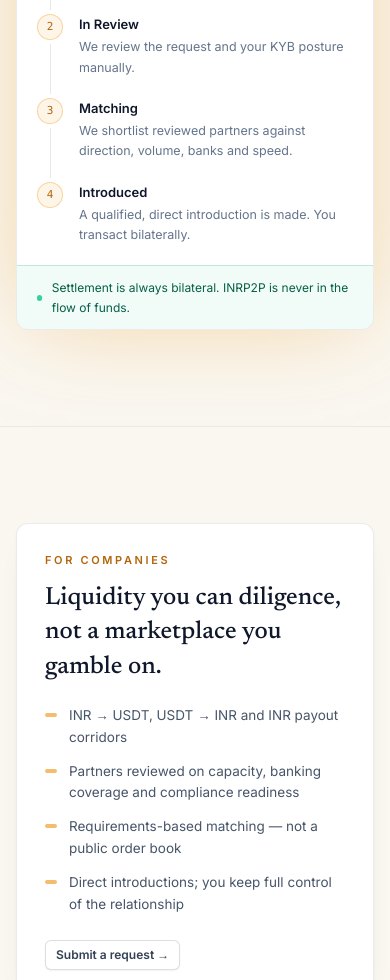
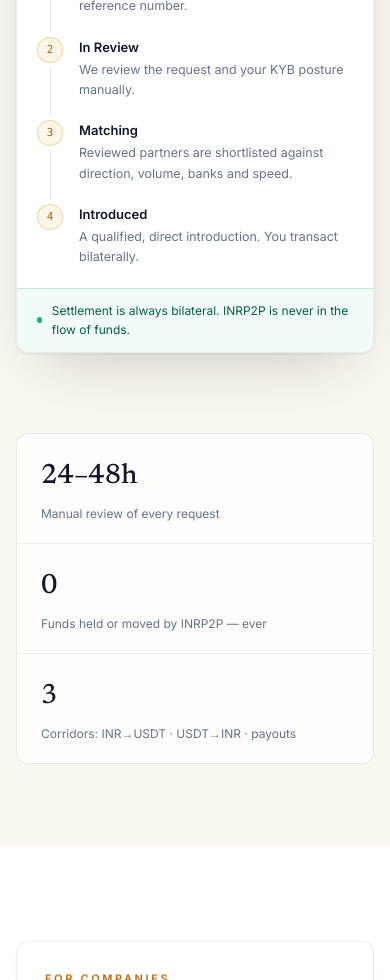
Before and after one commit to Gatsby01k/inrbill, a Next.js app: page / in a window 390 px wide. Shown: the part 1020-2000 px from the top of the page. Built offline with nearby package versions, Linux system fonts and the light colour scheme; no server answers.

Commit message:
Design elevation: aurora+ring layered backgrounds, scroll reveal motion, facts strip, ink no-custody band, dark footer, hover physics

```diff
--- a/src/app/globals.css
+++ b/src/app/globals.css
@@ -193,6 +193,35 @@
     @apply border-gold-600/50 bg-gold-500/[0.1] text-gold-700;
   }
 
+  /* ── Section bands ────────────────────────────────────────── */
+  .band-white {
+    @apply border-t border-black/[0.06] bg-white;
+  }
+  .band-ink {
+    background-color: #0d1524;
+    background-image: radial-gradient(
+      60rem 30rem at 80% -20%,
+      rgba(238, 161, 47, 0.1),
+      transparent 60%
+    );
+  }
+
+  /* ── Layered marketing backdrop ───────────────────────────── */
+  .hero-aurora {
+    position: relative;
+  }
+  .hero-aurora::after {
+    content: "";
+    position: absolute;
+    inset: 0;
+    z-index: -2;
+    pointer-events: none;
+    background:
+      radial-gradient(52rem 26rem at 82% -6rem, rgba(244, 169, 55, 0.17), transparent 62%),
+      radial-gradient(40rem 22rem at 8% -10rem, rgba(233, 120, 32, 0.1), transparent 60%),
+      radial-gradient(60rem 30rem at 50% 115%, rgba(255, 255, 255, 0.85), transparent 62%);
+  }
+
   /* ── Landing texture ──────────────────────────────────────────
      The mask lives on a ::before underlay so it fades ONLY the
      grid texture — never the section's actual content.          */
@@ -225,6 +254,42 @@
   }
 }
 
+@keyframes floaty {
+  0%,
+  100% {
+    transform: translateY(0);
+  }
+  50% {
+    transform: translateY(-7px);
+  }
+}
+
+/* Scroll-triggered reveal (see components/reveal.tsx) */
+.rv {
+  opacity: 0;
+  transform: translateY(18px);
+  transition:
+    opacity 0.7s cubic-bezier(0.2, 0.7, 0.3, 1),
+    transform 0.7s cubic-bezier(0.2, 0.7, 0.3, 1);
+  will-change: opacity, transform;
+}
+.rv-in {
+  opacity: 1;
+  transform: none;
+}
+@media (prefers-reduced-motion: reduce) {
+  .rv {
+    opacity: 1;
+    transform: none;
+    transition: none;
+  }
+}
+@media (prefers-reduced-motion: no-preference) {
+  .floaty {
+    animation: floaty 7s ease-in-out infinite;
+  }
+}
+
 @layer utilities {
   /* ── Motion ───────────────────────────────────────────────── */
   @media (prefers-reduced-motion: no-preference) {
--- a/src/app/login/page.tsx
+++ b/src/app/login/page.tsx
@@ -20,7 +20,7 @@
   const { next } = await searchParams;
 
   return (
-    <div className="grid-bg flex min-h-screen items-center justify-center px-4">
+    <div className="hero-aurora grid-bg flex min-h-screen items-center justify-center px-4">
       <div className="w-full max-w-[380px]">
         <div className="mb-7 flex flex-col items-center gap-3">
           <BrandMark size={42} />
--- a/src/app/page.tsx
+++ b/src/app/page.tsx
@@ -1,6 +1,7 @@
 import type { Metadata } from "next";
 import Link from "next/link";
 import { BrandMark } from "@/components/brand";
+import { Reveal } from "@/components/reveal";
 import { SiteNav } from "@/components/site/nav";
 import { SiteFooter } from "@/components/site/footer";
 import { CONTACT_EMAIL, CONTACT_TELEGRAM } from "@/lib/options";
@@ -17,8 +18,14 @@
 const PIPELINE = [
   { step: "Submitted", text: "Your requirements enter the queue with a reference number." },
   { step: "In Review", text: "We review the request and your KYB posture manually." },
-  { step: "Matching", text: "We shortlist reviewed partners against direction, volume, banks and speed." },
-  { step: "Introduced", text: "A qualified, direct introduction is made. You transact bilaterally." },
+  { step: "Matching", text: "Reviewed partners are shortlisted against direction, volume, banks and speed." },
+  { step: "Introduced", text: "A qualified, direct introduction. You transact bilaterally." },
+];
+
+const FACTS = [
+  { value: "24–48h", label: "Manual review of every request" },
+  { value: "0", label: "Funds held or moved by INRP2P — ever" },
+  { value: "3", label: "Corridors: INR→USDT · USDT→INR · payouts" },
 ];
 
 const COMPANY_POINTS = [
@@ -33,6 +40,29 @@
   "You set directions, capacity, banks, hours and reserve coverage",
   "Your identity is released only when an introduction is made",
   "No custody, no pooled funds, no platform execution",
+];
+
+const PROCESS = [
+  {
+    n: "01",
+    t: "Submit requirements",
+    d: "Direction, daily and monthly volume, banks and rails, required speed, jurisdiction and KYC/KYB posture. Ten minutes, once.",
+  },
+  {
+    n: "02",
+    t: "Manual review",
+    d: "Network operations reviews every request and every partner application by hand. No automated approvals, no pay-to-list.",
+  },
+  {
+    n: "03",
+    t: "Matching",
+    d: "We shortlist reviewed partners whose declared corridors, capacity, banking coverage and hours actually fit your requirements.",
+  },
+  {
+    n: "04",
+    t: "Qualified introduction",
+    d: "When both sides fit, we make a direct introduction. From there the relationship — and the settlement — is entirely yours.",
+  },
 ];
 
 const STANDARDS = [
@@ -107,12 +137,28 @@
       />
       <SiteNav />
       <main className="flex-1">
-        {/* Hero */}
-        <section className="grid-bg relative overflow-hidden pb-24 pt-36">
+        {/* ── Hero ── */}
+        <section className="hero-aurora grid-bg relative overflow-hidden pb-20 pt-36">
           <div className="pointer-events-none absolute inset-x-0 top-0 h-px bg-gradient-to-r from-transparent via-gold-500/60 to-transparent" />
+          {/* Ring motif echoing the brand mark */}
+          <svg
+            className="pointer-events-none absolute -right-40 -top-32 -z-[1] hidden lg:block"
+            width="620"
+            height="620"
+            viewBox="0 0 620 620"
+            fill="none"
+            aria-hidden
+          >
+            <circle cx="310" cy="310" r="290" stroke="rgba(238,161,47,0.14)" strokeWidth="1.5" />
+            <circle cx="310" cy="310" r="214" stroke="rgba(238,161,47,0.09)" strokeWidth="1.5" />
+            <circle cx="310" cy="20" r="7" fill="rgba(238,161,47,0.35)" />
+            <circle cx="59" cy="455" r="7" fill="rgba(238,161,47,0.22)" />
+            <circle cx="561" cy="455" r="7" fill="rgba(238,161,47,0.22)" />
+          </svg>
+
           <div className="mx-auto grid max-w-6xl items-center gap-14 px-4 sm:px-6 lg:grid-cols-[1.12fr_0.88fr]">
             <div>
-              <p className="eyebrow reveal">Private INR liquidity network</p>
+              <p className="eyebrow reveal">Private INR liquidity network · by application</p>
               <h1 className="reveal reveal-1 mt-5 font-display text-[2.7rem] font-medium leading-[1.04] tracking-[-0.012em] text-slate-900 sm:text-[3.7rem]">
                 Reviewed INR liquidity partners.
                 <br />
@@ -149,12 +195,18 @@
               </p>
             </div>
 
-            <div className="reveal reveal-2 card overflow-hidden shadow-glow">
-              <div className="flex items-center gap-2.5 border-b border-black/[0.07] bg-black/[0.02] px-5 py-3">
+            <div className="reveal reveal-2 floaty">
+              <div className="card overflow-hidden shadow-raised">
+                <div className="flex items-center justify-between border-b border-black/[0.07] bg-black/[0.02] px-5 py-3">
+                  <div className="flex items-center gap-2.5">
                     <BrandMark size={17} />
                     <p className="font-mono text-[10px] font-medium uppercase tracking-[0.18em] text-slate-500">
                       Request pipeline
                     </p>
+                  </div>
+                  <span className="rounded border border-black/[0.08] bg-white px-1.5 py-0.5 font-mono text-[9.5px] uppercase tracking-[0.1em] text-slate-500">
+                    Operated manually
+                  </span>
                 </div>
                 <div className="p-5">
                   <ol>
@@ -179,19 +231,44 @@
                   </ol>
                 </div>
                 <div className="flex items-center gap-2.5 border-t border-emerald-500/25 bg-emerald-500/[0.06] px-5 py-3">
-                <span className="h-1.5 w-1.5 rounded-full bg-emerald-400" />
+                  <span className="h-1.5 w-1.5 rounded-full bg-emerald-500" />
                   <p className="text-[12px] leading-relaxed text-emerald-800">
                     Settlement is always bilateral. INRP2P is never in the flow of funds.
                   </p>
                 </div>
               </div>
             </div>
+          </div>
+
+          {/* Facts strip */}
+          <div className="mx-auto mt-20 max-w-6xl px-4 sm:px-6">
+            <Reveal>
+              <div className="grid overflow-hidden rounded-xl border border-black/[0.08] bg-white/70 backdrop-blur-sm sm:grid-cols-3">
+                {FACTS.map((f, i) => (
+                  <div
+                    key={f.value}
+                    className={
+                      i > 0
+                        ? "border-t border-black/[0.06] px-6 py-5 sm:border-l sm:border-t-0"
+                        : "px-6 py-5"
+                    }
+                  >
+                    <p className="tnum font-display text-[28px] font-medium text-slate-900">
+                      {f.value}
+                    </p>
+                    <p className="mt-1 text-xs leading-relaxed text-slate-500">{f.label}</p>
+                  </div>
+                ))}
+              </div>
+            </Reveal>
+          </div>
         </section>
 
-        {/* Two sides */}
-        <section className="border-t border-black/[0.06] py-24">
+        {/* ── Two sides ── */}
+        <section className="band-white py-24">
           <div className="mx-auto grid max-w-6xl gap-5 px-4 sm:px-6 lg:grid-cols-2">
-            <div className="card p-7">
+            <Reveal>
+              <div className="card h-full p-7 transition-all duration-200 hover:-translate-y-0.5 hover:shadow-raised">
                 <p className="eyebrow">For companies</p>
                 <h2 className="mt-3 font-display text-[1.55rem] font-medium leading-snug text-slate-900">
                   Liquidity you can diligence, not a marketplace you gamble on.
@@ -208,7 +285,9 @@
                   Submit a request →
                 </Link>
               </div>
-            <div className="card p-7">
+            </Reveal>
+            <Reveal delay={90}>
+              <div className="card h-full p-7 transition-all duration-200 hover:-translate-y-0.5 hover:shadow-raised">
                 <p className="eyebrow text-emerald-600">For liquidity partners</p>
                 <h2 className="mt-3 font-display text-[1.55rem] font-medium leading-snug text-slate-900">
                   Serious counterparties, without exposing your book to the public.
@@ -216,7 +295,7 @@
                 <ul className="mt-5 space-y-3">
                   {PARTNER_POINTS.map((t) => (
                     <li key={t} className="flex gap-3 text-[13.5px] leading-relaxed text-slate-600">
-                    <span className="mt-[8px] h-1 w-3 shrink-0 rounded-full bg-emerald-400/70" />
+                      <span className="mt-[8px] h-1 w-3 shrink-0 rounded-full bg-emerald-500/70" />
                       {t}
                     </li>
                   ))}
@@ -225,60 +304,66 @@
                   Apply to join →
                 </Link>
               </div>
+            </Reveal>
           </div>
         </section>
 
-        {/* How it works */}
+        {/* ── Process ── */}
         <section id="how-it-works" className="scroll-mt-20 border-t border-black/[0.06] py-24">
           <div className="mx-auto max-w-6xl px-4 sm:px-6">
+            <Reveal>
               <p className="eyebrow">Process</p>
               <h2 className="mt-3 max-w-2xl font-display text-[2rem] font-medium leading-tight text-slate-900">
                 Manual where it matters. Fast where it counts.
               </h2>
-            <div className="mt-10 grid gap-5 sm:grid-cols-2 lg:grid-cols-4">
-              {[
-                {
-                  n: "01",
-                  t: "Submit requirements",
-                  d: "Direction, daily and monthly volume, banks and rails, required speed, jurisdiction and KYC/KYB posture. Ten minutes, once.",
-                },
-                {
-                  n: "02",
-                  t: "Manual review",
-                  d: "Network operations reviews every request and every partner application by hand. No automated approvals, no pay-to-list.",
-                },
-                {
-                  n: "03",
-                  t: "Matching",
-                  d: "We shortlist reviewed partners whose declared corridors, capacity, banking coverage and hours actually fit your requirements.",
-                },
-                {
-                  n: "04",
-                  t: "Qualified introduction",
-                  d: "When both sides fit, we make a direct introduction. From there the relationship — and the settlement — is entirely yours.",
-                },
-              ].map((s) => (
-                <div key={s.n} className="card p-6 transition-colors hover:border-black/[0.14]">
-                  <p className="font-mono text-[11px] tracking-wider text-gold-600">{s.n}</p>
-                  <p className="mt-3 text-[14.5px] font-semibold text-slate-900">{s.t}</p>
+            </Reveal>
+
+            {/* Connector rail (desktop) */}
+            <Reveal className="mt-12 hidden lg:block">
+              <div className="flex items-center px-10">
+                {[0, 1, 2, 3].map((i) => (
+                  <div key={i} className="flex flex-1 items-center last:flex-none">
+                    <span className="flex h-8 w-8 shrink-0 items-center justify-center rounded-full border border-gold-500/50 bg-gold-500/10 font-mono text-[11px] font-semibold text-gold-700">
+                      {i + 1}
+                    </span>
+                    {i < 3 ? (
+                      <span className="mx-2 h-px flex-1 bg-gradient-to-r from-gold-500/40 to-gold-500/10" />
+                    ) : null}
+                  </div>
+                ))}
+              </div>
+            </Reveal>
+
+            <div className="mt-6 grid gap-5 sm:grid-cols-2 lg:grid-cols-4">
+              {PROCESS.map((s, i) => (
+                <Reveal key={s.n} delay={i * 70}>
+                  <div className="card h-full p-6 transition-all duration-200 hover:-translate-y-0.5 hover:shadow-raised">
+                    <p className="font-mono text-[11px] tracking-wider text-gold-600 lg:hidden">
+                      {s.n}
+                    </p>
+                    <p className="text-[14.5px] font-semibold text-slate-900 lg:mt-0">{s.t}</p>
                     <p className="mt-2 text-[12.5px] leading-relaxed text-slate-500">{s.d}</p>
                   </div>
+                </Reveal>
               ))}
             </div>
           </div>
         </section>
 
-        {/* Standards */}
-        <section id="standards" className="scroll-mt-20 border-t border-black/[0.06] py-24">
+        {/* ── Standards ── */}
+        <section id="standards" className="band-white scroll-mt-20 py-24">
           <div className="mx-auto max-w-6xl px-4 sm:px-6">
+            <Reveal>
               <p className="eyebrow text-emerald-600">Network standards</p>
               <h2 className="mt-3 max-w-2xl font-display text-[2rem] font-medium leading-tight text-slate-900">
                 What we review before anyone is introduced.
               </h2>
+            </Reveal>
             <div className="mt-10 grid gap-x-8 gap-y-6 sm:grid-cols-2 lg:grid-cols-3">
-              {STANDARDS.map((s) => (
-                <div key={s.title} className="flex gap-3.5">
-                  <span className="mt-0.5 flex h-[22px] w-[22px] shrink-0 items-center justify-center rounded-md border border-emerald-400/35 bg-emerald-400/10 text-[11px] text-emerald-700">
+              {STANDARDS.map((s, i) => (
+                <Reveal key={s.title} delay={(i % 3) * 70}>
+                  <div className="flex gap-3.5">
+                    <span className="mt-0.5 flex h-[22px] w-[22px] shrink-0 items-center justify-center rounded-md border border-emerald-400/50 bg-emerald-50 text-[11px] text-emerald-600">
                       ✓
                     </span>
                     <div>
@@ -286,23 +371,29 @@
                       <p className="mt-1 text-[12.5px] leading-relaxed text-slate-500">{s.text}</p>
                     </div>
                   </div>
+                </Reveal>
               ))}
             </div>
           </div>
         </section>
 
-        {/* No custody */}
-        <section id="no-custody" className="scroll-mt-20 border-t border-black/[0.06] py-24">
+        {/* ── No custody — ink anchor ── */}
+        <section id="no-custody" className="band-ink scroll-mt-20 relative overflow-hidden py-24">
+          <div className="pointer-events-none absolute inset-x-0 top-0 h-px bg-gradient-to-r from-transparent via-gold-500/50 to-transparent" />
+          <div className="pointer-events-none absolute -right-16 -top-16 opacity-[0.06]">
+            <BrandMark size={300} />
+          </div>
           <div className="mx-auto max-w-6xl px-4 sm:px-6">
-            <div className="card relative overflow-hidden border-gold-500/20 p-8 sm:p-10">
-              <div className="pointer-events-none absolute -right-10 -top-10 opacity-[0.05]">
-                <BrandMark size={220} />
-              </div>
-              <p className="eyebrow">No custody. No execution. By design.</p>
-              <h2 className="mt-4 max-w-3xl font-display text-[2rem] font-medium leading-snug text-slate-900">
+            <Reveal>
+              <p className="text-[11px] font-semibold uppercase tracking-[0.24em] text-gold-400">
+                No custody. No execution. By design.
+              </p>
+              <h2 className="mt-4 max-w-3xl font-display text-[2rem] font-medium leading-snug text-white">
                 INRP2P is a coordination layer — never a counterparty.
               </h2>
-              <div className="mt-8 grid gap-x-10 gap-y-4 text-[13.5px] leading-relaxed text-slate-600 md:grid-cols-2">
+            </Reveal>
+            <Reveal delay={80}>
+              <div className="mt-8 grid gap-x-10 gap-y-4 text-[13.5px] leading-relaxed text-slate-400 md:grid-cols-2">
                 <p>
                   INRP2P does not move funds, does not custody funds, and does not
                   execute conversion. There are no wallets, no pooled balances, no
@@ -324,20 +415,24 @@
                   operates in.
                 </p>
               </div>
+            </Reveal>
           </div>
-          </div>
+          <div className="pointer-events-none absolute inset-x-0 bottom-0 h-px bg-gradient-to-r from-transparent via-gold-500/50 to-transparent" />
         </section>
 
-        {/* FAQ */}
-        <section className="border-t border-black/[0.06] py-24">
+        {/* ── FAQ ── */}
+        <section className="py-24">
           <div className="mx-auto max-w-3xl px-4 sm:px-6">
+            <Reveal>
               <p className="eyebrow">Questions</p>
               <h2 className="mt-3 font-display text-[2rem] font-medium leading-tight text-slate-900">
                 Asked before joining.
               </h2>
+            </Reveal>
             <div className="mt-8 space-y-2.5">
-              {FAQ.map((f) => (
-                <details key={f.q} className="card group px-5 py-4">
+              {FAQ.map((f, i) => (
+                <Reveal key={f.q} delay={i * 50}>
+                  <details className="card group px-5 py-4">
                     <summary className="flex cursor-pointer list-none items-center justify-between gap-4 text-[13.5px] font-semibold text-slate-800 transition-colors group-open:text-gold-700 [&::-webkit-details-marker]:hidden">
                       {f.q}
                       <span
@@ -351,39 +446,42 @@
                       {f.a}
                     </p>
                   </details>
+                </Reveal>
               ))}
             </div>
           </div>
         </section>
 
-        {/* Contact */}
-        <section id="contact" className="scroll-mt-20 border-t border-black/[0.06] py-24">
+        {/* ── Contact ── */}
+        <section id="contact" className="band-white scroll-mt-20 py-24">
           <div className="mx-auto max-w-6xl px-4 sm:px-6">
-            <div className="flex flex-col items-start justify-between gap-8 md:flex-row md:items-center">
-              <div>
-                <p className="eyebrow">Contact</p>
-                <h2 className="mt-3 font-display text-[2rem] font-medium leading-tight text-slate-900">
+            <Reveal>
+              <div className="hero-aurora card overflow-hidden p-10 text-center sm:p-14">
+                <div className="mx-auto flex justify-center">
+                  <BrandMark size={40} />
+                </div>
+                <h2 className="mx-auto mt-5 max-w-xl font-display text-[2rem] font-medium leading-tight text-slate-900">
                   Talk to network operations.
                 </h2>
-                <p className="mt-3 max-w-md text-[13.5px] leading-relaxed text-slate-500">
+                <p className="mx-auto mt-3 max-w-md text-[13.5px] leading-relaxed text-slate-500">
                   For qualification questions, partner standards or anything that
                   doesn&apos;t fit the forms — reach out directly.
                 </p>
-              </div>
-              <div className="flex flex-col gap-3">
-                <a href={`mailto:${CONTACT_EMAIL}`} className="btn btn-gold">
+                <div className="mt-8 flex flex-wrap items-center justify-center gap-3">
+                  <a href={`mailto:${CONTACT_EMAIL}`} className="btn btn-gold px-5 py-3">
                     {CONTACT_EMAIL}
                   </a>
                   <a
                     href={`https://t.me/${CONTACT_TELEGRAM}`}
                     target="_blank"
                     rel="noreferrer"
-                  className="btn btn-ghost"
+                    className="btn btn-ghost px-5 py-3"
                   >
                     Telegram · @{CONTACT_TELEGRAM}
                   </a>
                 </div>
               </div>
+            </Reveal>
           </div>
         </section>
       </main>
--- /dev/null
+++ b/src/components/reveal.tsx
@@ -0,0 +1,48 @@
+"use client";
+
+import { useEffect, useRef, useState } from "react";
+import { cn } from "@/lib/format";
+
+/** Scroll-triggered reveal. Respects prefers-reduced-motion. */
+export function Reveal({
+  children,
+  delay = 0,
+  className,
+}: {
+  children: React.ReactNode;
+  delay?: number;
+  className?: string;
+}) {
+  const ref = useRef<HTMLDivElement>(null);
+  const [inView, setInView] = useState(false);
+
+  useEffect(() => {
+    const el = ref.current;
+    if (!el) return;
+    if (window.matchMedia("(prefers-reduced-motion: reduce)").matches) {
+      setInView(true);
+      return;
+    }
+    const io = new IntersectionObserver(
+      (entries) => {
+        if (entries[0]?.isIntersecting) {
+          setInView(true);
+          io.disconnect();
+        }
+      },
+      { rootMargin: "0px 0px -8% 0px", threshold: 0.08 },
+    );
+    io.observe(el);
+    return () => io.disconnect();
+  }, []);
+
+  return (
+    <div
+      ref={ref}
+      style={delay ? { transitionDelay: `${delay}ms` } : undefined}
+      className={cn("rv", inView && "rv-in", className)}
+    >
+      {children}
+    </div>
+  );
+}
--- a/src/components/site/form-shell.tsx
+++ b/src/components/site/form-shell.tsx
@@ -15,7 +15,7 @@
   return (
     <div className="flex min-h-screen flex-col">
       <SiteNav />
-      <main className="grid-bg flex-1 pb-24 pt-32">
+      <main className="hero-aurora grid-bg flex-1 pb-24 pt-32">
         <div className="mx-auto max-w-3xl px-4 sm:px-6">
           <p className="eyebrow reveal">{eyebrow}</p>
           <h1 className="reveal reveal-1 mt-3 font-display text-[2.1rem] font-medium leading-tight text-slate-900 sm:text-[2.5rem]">
```
Also changed, not shown: src/app/layout.tsx (+6 -1 lines), src/components/site/footer.tsx (+23 -16 lines). Lines whose indentation alone changed are shown as unchanged.
